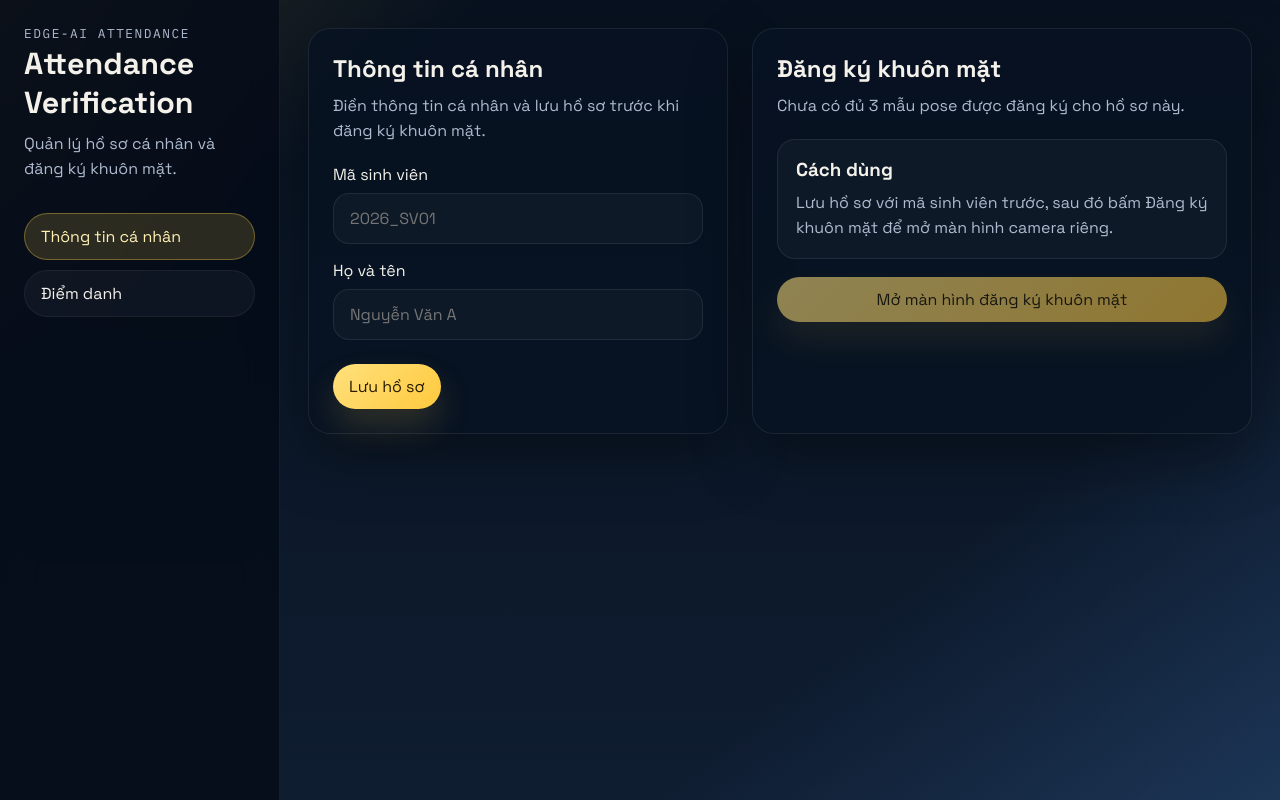
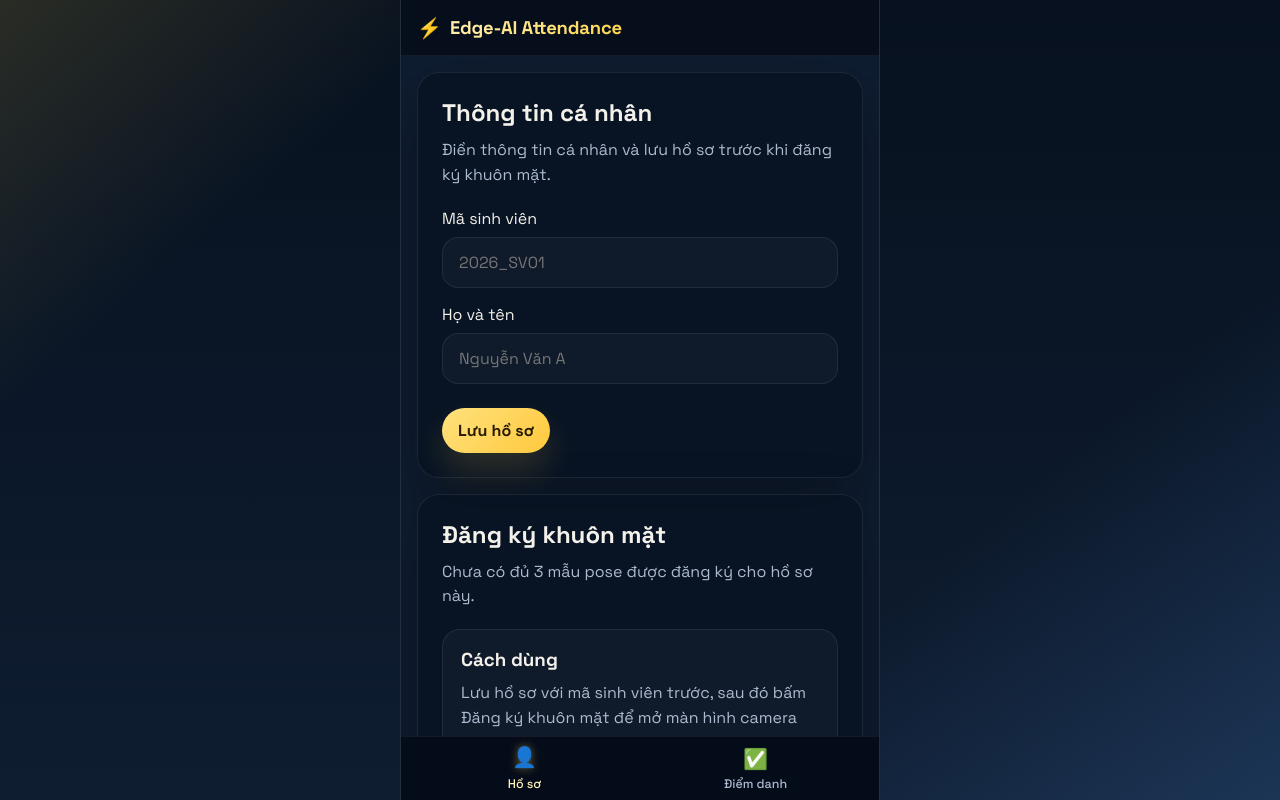
Before and after one commit to DuongDucMinh/ATTENDANCE-VERIFICATION-SYSTEM, a React (Vite) app in the folder frontend/: page / in a window 1280 px wide. Built offline with nearby package versions, Linux system fonts and the light colour scheme; no server answers.

Commit message:
feat(frontend): optimize UI layout and styling while keeping CDN-based camera session

```diff
--- a/frontend/src/App.jsx
+++ b/frontend/src/App.jsx
@@ -1,9 +1,9 @@
-import { useEffect, useMemo, useState } from "react";
+import { useEffect, useState } from "react";
 import AttendancePage from "./components/AttendancePage";
 import ProfilePage from "./components/ProfilePage";
 
 const NAV_ITEMS = [
-  { key: "profile", label: "Thông tin cá nhân" },
+  { key: "profile", label: "Hồ sơ" },
   { key: "attendance", label: "Điểm danh" },
 ];
 
@@ -25,35 +25,14 @@ export default function App() {
     }
   }, [profile]);
 
-  const heroText = useMemo(
-    () =>
-      activeTab === "profile"
-        ? "Quản lý hồ sơ cá nhân và đăng ký khuôn mặt."
-        : "Bắt đầu điểm danh, xác minh xong là kết thúc phiên.",
-    [activeTab],
-  );
-
   return (
     <div className="app-shell">
-      <aside className="sidebar">
-        <div className="brand-block">
-          <p className="eyebrow">EDGE-AI ATTENDANCE</p>
-          <h1>Attendance Verification</h1>
-          <p>{heroText}</p>
+      <header className="top-bar">
+        <div className="brand-title">
+          <span className="brand-logo">⚡</span>
+          <h2>Edge-AI Attendance</h2>
         </div>
-        <nav className="sidebar-nav">
-          {NAV_ITEMS.map((item) => (
-            <button
-              key={item.key}
-              type="button"
-              className={`nav-btn ${activeTab === item.key ? "active" : ""}`}
-              onClick={() => setActiveTab(item.key)}
-            >
-              {item.label}
-            </button>
-          ))}
-        </nav>
-      </aside>
+      </header>
 
       <main className="content-area">
         {activeTab === "profile" ? (
@@ -67,6 +46,22 @@ export default function App() {
           <AttendancePage defaultStudentId={profile.student_id} />
         )}
       </main>
+
+      <nav className="bottom-nav">
+        {NAV_ITEMS.map((item) => (
+          <button
+            key={item.key}
+            type="button"
+            className={`bottom-nav-btn ${activeTab === item.key ? "active" : ""}`}
+            onClick={() => setActiveTab(item.key)}
+          >
+            <span className="nav-icon">
+              {item.key === "profile" ? "👤" : "✅"}
+            </span>
+            <span className="nav-label">{item.label}</span>
+          </button>
+        ))}
+      </nav>
     </div>
   );
 }
--- a/frontend/src/styles.css
+++ b/frontend/src/styles.css
@@ -32,44 +32,96 @@ input {
 }
 
 .app-shell {
-  display: grid;
-  grid-template-columns: 280px 1fr;
-  min-height: 100vh;
+  display: flex;
+  flex-direction: column;
+  height: 100dvh;
+  max-width: 480px;
+  width: 100%;
+  margin: 0 auto;
+  background: var(--bg-2);
+  position: relative;
+  overflow: hidden;
+  border-left: 1px solid var(--panel-border);
+  border-right: 1px solid var(--panel-border);
 }
 
-.sidebar {
-  padding: 24px;
-  border-right: 1px solid rgba(255, 255, 255, 0.06);
-  background: rgba(5, 12, 24, 0.82);
-  backdrop-filter: blur(18px);
+.top-bar {
+  height: 56px;
+  padding: 0 16px;
+  display: flex;
+  align-items: center;
+  justify-content: space-between;
+  background: rgba(5, 12, 24, 0.85);
+  border-bottom: 1px solid rgba(255, 255, 255, 0.06);
+  backdrop-filter: blur(10px);
+  z-index: 10;
+  flex-shrink: 0;
 }
 
-.brand-block h1 {
-  margin: 0 0 10px;
-  font-size: 1.9rem;
+.brand-title {
+  display: flex;
+  align-items: center;
+  gap: 8px;
 }
 
-.brand-block p {
+.brand-title h2 {
   margin: 0;
-  color: var(--muted);
-  line-height: 1.55;
+  font-size: 1.15rem;
+  font-weight: 700;
+  letter-spacing: -0.01em;
+  background: linear-gradient(135deg, #fff0b4, var(--signal));
+  -webkit-background-clip: text;
+  -webkit-text-fill-color: transparent;
 }
 
-.eyebrow {
-  margin: 0 0 8px;
-  color: var(--signal);
-  font-family: "IBM Plex Mono", monospace;
-  font-size: 0.8rem;
-  letter-spacing: 0.12em;
+.brand-logo {
+  font-size: 1.25rem;
 }
 
-.sidebar-nav {
-  display: grid;
-  gap: 10px;
-  margin-top: 32px;
+.bottom-nav {
+  height: 64px;
+  display: flex;
+  justify-content: space-around;
+  align-items: center;
+  background: rgba(5, 12, 24, 0.9);
+  border-top: 1px solid rgba(255, 255, 255, 0.06);
+  backdrop-filter: blur(10px);
+  z-index: 10;
+  flex-shrink: 0;
+  padding: 0 8px;
 }
 
-.nav-btn,
+.bottom-nav-btn {
+  flex: 1;
+  display: flex;
+  flex-direction: column;
+  align-items: center;
+  justify-content: center;
+  gap: 4px;
+  height: 100%;
+  border: 0;
+  background: transparent;
+  color: var(--muted);
+  cursor: pointer;
+  transition: all 150ms ease;
+  font-size: 0.78rem;
+  font-weight: 500;
+}
+
+.bottom-nav-btn .nav-icon {
+  font-size: 1.25rem;
+  transition: transform 150ms ease;
+}
+
+.bottom-nav-btn.active {
+  color: #fff0b4;
+}
+
+.bottom-nav-btn.active .nav-icon {
+  transform: translateY(-2px);
+  filter: drop-shadow(0 0 4px rgba(255, 212, 73, 0.4));
+}
+
 .primary-btn,
 .ghost-btn {
   border: 0;
@@ -77,19 +129,10 @@ input {
   padding: 12px 16px;
   cursor: pointer;
   transition: transform 120ms ease, box-shadow 120ms ease, opacity 120ms ease;
-}
-
-.nav-btn {
-  text-align: left;
-  background: rgba(255, 255, 255, 0.04);
-  color: var(--text);
-  border: 1px solid rgba(255, 255, 255, 0.06);
-}
-
-.nav-btn.active {
-  background: rgba(255, 212, 73, 0.15);
-  color: #fff0b4;
-  border-color: rgba(255, 212, 73, 0.35);
+  display: inline-flex;
+  align-items: center;
+  justify-content: center;
+  font-weight: 600;
 }
 
 .primary-btn {
@@ -104,24 +147,30 @@ input {
   border: 1px solid rgba(255, 255, 255, 0.08);
 }
 
-.nav-btn:hover,
 .primary-btn:hover,
 .ghost-btn:hover {
   transform: translateY(-1px);
 }
 
 .content-area {
-  padding: 28px;
+  flex: 1;
+  overflow-y: auto;
+  padding: 16px;
+  box-sizing: border-box;
 }
 
 .page-grid {
-  display: grid;
-  grid-template-columns: minmax(320px, 420px) minmax(360px, 1fr);
-  gap: 24px;
+  display: flex;
+  flex-direction: column;
+  gap: 16px;
+  width: 100%;
 }
 
 .page-grid.single {
-  grid-template-columns: minmax(360px, 780px);
+  display: flex;
+  flex-direction: column;
+  gap: 16px;
+  width: 100%;
 }
 
 .panel {
@@ -205,14 +254,58 @@ input {
 }
 
 .camera-surface {
-  margin-top: 20px;
+  position: absolute;
+  inset: 0;
+  z-index: 100;
+  background: #060c16;
+  display: flex;
+  flex-direction: column;
+  box-sizing: border-box;
+  overflow-y: auto;
+  padding: 16px;
+}
+
+.camera-header {
+  display: flex;
+  align-items: center;
+  justify-content: space-between;
+  width: 100%;
+  margin-bottom: 12px;
+  flex-shrink: 0;
+}
+
+.camera-header h3 {
+  margin: 0;
+  font-size: 1.1rem;
+  font-weight: 700;
+  color: #fff;
+}
+
+.camera-header .close-btn {
+  background: rgba(255, 255, 255, 0.08);
+  border: 0;
+  border-radius: 50%;
+  width: 32px;
+  height: 32px;
+  display: flex;
+  align-items: center;
+  justify-content: center;
+  color: #fff;
+  cursor: pointer;
+  font-size: 1rem;
+  transition: background 0.2s ease;
+}
+
+.camera-header .close-btn:hover {
+  background: rgba(255, 255, 255, 0.16);
 }
 
 .camera-layout {
-  display: grid;
-  grid-template-columns: minmax(520px, 680px) minmax(560px, 720px);
-  gap: 22px;
-  align-items: start;
+  display: flex;
+  flex-direction: column;
+  gap: 16px;
+  width: 100%;
+  align-items: center;
 }
 
 button:disabled {
@@ -222,18 +315,18 @@ button:disabled {
 }
 
 .register-workspace {
-  max-width: 1460px;
+  max-width: 100%;
 }
 
 .viewport {
   position: relative;
   width: 100%;
   aspect-ratio: 1 / 1;
-  max-width: 700px;
+  max-width: 440px;
   overflow: hidden;
-  border-radius: 22px;
-  border: 1px solid rgba(255, 255, 255, 0.08);
-  background: #050913;
+  border-radius: 24px;
+  border: 2px solid rgba(255, 255, 255, 0.1);
+  background: #02060e;
   box-shadow: var(--shadow);
 }
 
@@ -243,6 +336,7 @@ button:disabled {
   inset: 0;
   width: 100%;
   height: 100%;
+  border-radius: 22px;
 }
 
 .viewport video {
@@ -262,6 +356,7 @@ button:disabled {
   box-shadow:
     0 0 0 999px rgba(255, 212, 73, 0.03),
     0 0 26px rgba(255, 212, 73, 0.28);
+  pointer-events: none;
 }
 
 .oval-guide.ready {
@@ -274,24 +369,67 @@ button:disabled {
   box-shadow: 0 0 0 999px rgba(255, 143, 143, 0.03), 0 0 28px rgba(255, 143, 143, 0.28);
 }
 
-.telemetry {
+.hud-card {
   position: absolute;
-  top: 14px;
-  left: 14px;
-  right: 14px;
-  display: grid;
-  gap: 8px;
+  top: 12px;
+  left: 12px;
+  right: 12px;
+  background: rgba(8, 18, 34, 0.88);
+  border: 1px solid rgba(255, 255, 255, 0.15);
+  border-radius: 12px;
+  padding: 10px 14px;
+  backdrop-filter: blur(8px);
+  box-shadow: 0 8px 32px rgba(0, 0, 0, 0.4);
+  z-index: 5;
+  text-align: center;
+  transition: all 0.2s ease;
+  pointer-events: none;
 }
 
-.telemetry span {
-  width: fit-content;
-  max-width: 100%;
-  padding: 8px 12px;
-  border-radius: 999px;
-  background: rgba(6, 12, 22, 0.82);
-  border: 1px solid rgba(255, 255, 255, 0.08);
+.hud-card.success {
+  border-color: var(--good);
+  box-shadow: 0 8px 32px rgba(121, 239, 179, 0.15);
+}
+
+.hud-card.error {
+  border-color: var(--bad);
+  box-shadow: 0 8px 32px rgba(255, 143, 143, 0.15);
+}
+
+.hud-card.info {
+  border-color: var(--signal);
+  box-shadow: 0 8px 32px rgba(255, 212, 73, 0.15);
+}
+
+.hud-eyebrow {
+  font-size: 0.7rem;
   font-family: "IBM Plex Mono", monospace;
-  font-size: 0.82rem;
+  letter-spacing: 0.08em;
+  color: var(--muted);
+  margin-bottom: 2px;
+  text-transform: uppercase;
+}
+
+.hud-instruction {
+  font-size: 0.95rem;
+  font-weight: 600;
+  line-height: 1.35;
+  color: #fff;
+}
+
+.camera-controls {
+  display: flex;
+  gap: 12px;
+  width: 100%;
+  max-width: 440px;
+  justify-content: center;
+  margin-top: 4px;
+}
+
+.camera-controls button {
+  flex: 1;
+  padding: 10px 16px;
+  font-size: 0.9rem;
 }
 
 .debug-panel {
@@ -299,29 +437,32 @@ button:disabled {
   gap: 7px;
   max-height: none;
   overflow: visible;
-  padding: 20px;
+  padding: 16px;
   border-radius: 16px;
   background: rgba(6, 12, 22, 0.86);
   border: 1px solid rgba(255, 255, 255, 0.08);
   backdrop-filter: blur(8px);
   box-shadow: var(--shadow);
+  width: 100%;
+  max-width: 440px;
+  margin-top: 12px;
 }
 
 .debug-panel > strong {
   color: #fff0b4;
   font-family: "IBM Plex Mono", monospace;
-  font-size: 1.05rem;
+  font-size: 1rem;
 }
 
 .debug-line {
   display: block;
-  padding: 9px 12px;
-  border-radius: 12px;
-  border: 1px solid rgba(255, 255, 255, 0.08);
-  background: rgba(255, 255, 255, 0.03);
+  padding: 8px 12px;
+  border-radius: 10px;
+  border: 1px solid rgba(255, 255, 255, 0.06);
+  background: rgba(255, 255, 255, 0.02);
   font-family: "IBM Plex Mono", monospace;
-  font-size: 0.9rem;
-  line-height: 1.38;
+  font-size: 0.85rem;
+  line-height: 1.3;
 }
 
 .debug-line strong {
@@ -330,20 +471,20 @@ button:disabled {
 
 .debug-line.pass {
   color: #d7ffe9;
-  background: rgba(121, 239, 179, 0.1);
-  border-color: rgba(121, 239, 179, 0.32);
+  background: rgba(121, 239, 179, 0.08);
+  border-color: rgba(121, 239, 179, 0.24);
 }
 
 .debug-line.fail {
   color: #ffe3e3;
-  background: rgba(255, 143, 143, 0.1);
-  border-color: rgba(255, 143, 143, 0.32);
+  background: rgba(255, 143, 143, 0.08);
+  border-color: rgba(255, 143, 143, 0.24);
 }
 
 .debug-line.warn {
   color: #fff0be;
-  background: rgba(255, 212, 73, 0.1);
-  border-color: rgba(255, 212, 73, 0.32);
+  background: rgba(255, 212, 73, 0.08);
+  border-color: rgba(255, 212, 73, 0.24);
 }
 
 .debug-line.neutral {
@@ -360,7 +501,7 @@ button:disabled {
   gap: 12px;
   padding: 24px;
   text-align: center;
-  background: rgba(4, 10, 20, 0.78);
+  background: rgba(4, 10, 20, 0.84);
   backdrop-filter: blur(8px);
 }
 
@@ -375,8 +516,8 @@ button:disabled {
 }
 
 .spinner {
-  width: 54px;
-  height: 54px;
+  width: 48px;
+  height: 48px;
   border-radius: 999px;
   border: 4px solid rgba(255, 255, 255, 0.14);
   border-top-color: var(--signal);
@@ -388,26 +529,3 @@ button:disabled {
     transform: rotate(360deg);
   }
 }
-
-@media (max-width: 980px) {
-  .app-shell {
-    grid-template-columns: 1fr;
-  }
-
-  .sidebar {
-    border-right: 0;
-    border-bottom: 1px solid rgba(255, 255, 255, 0.06);
-  }
-
-  .page-grid {
-    grid-template-columns: 1fr;
-  }
-
-  .camera-layout {
-    grid-template-columns: 1fr;
-  }
-
-  .panel-heading-row {
-    flex-direction: column;
-  }
-}
```
Also changed, not shown: frontend/src/components/AttendancePage.jsx (+22 -20 lines), frontend/src/components/CameraSession.jsx (+47 -16 lines), frontend/src/components/ProfilePage.jsx (+22 -20 lines), frontend/src/lib/api.js.
